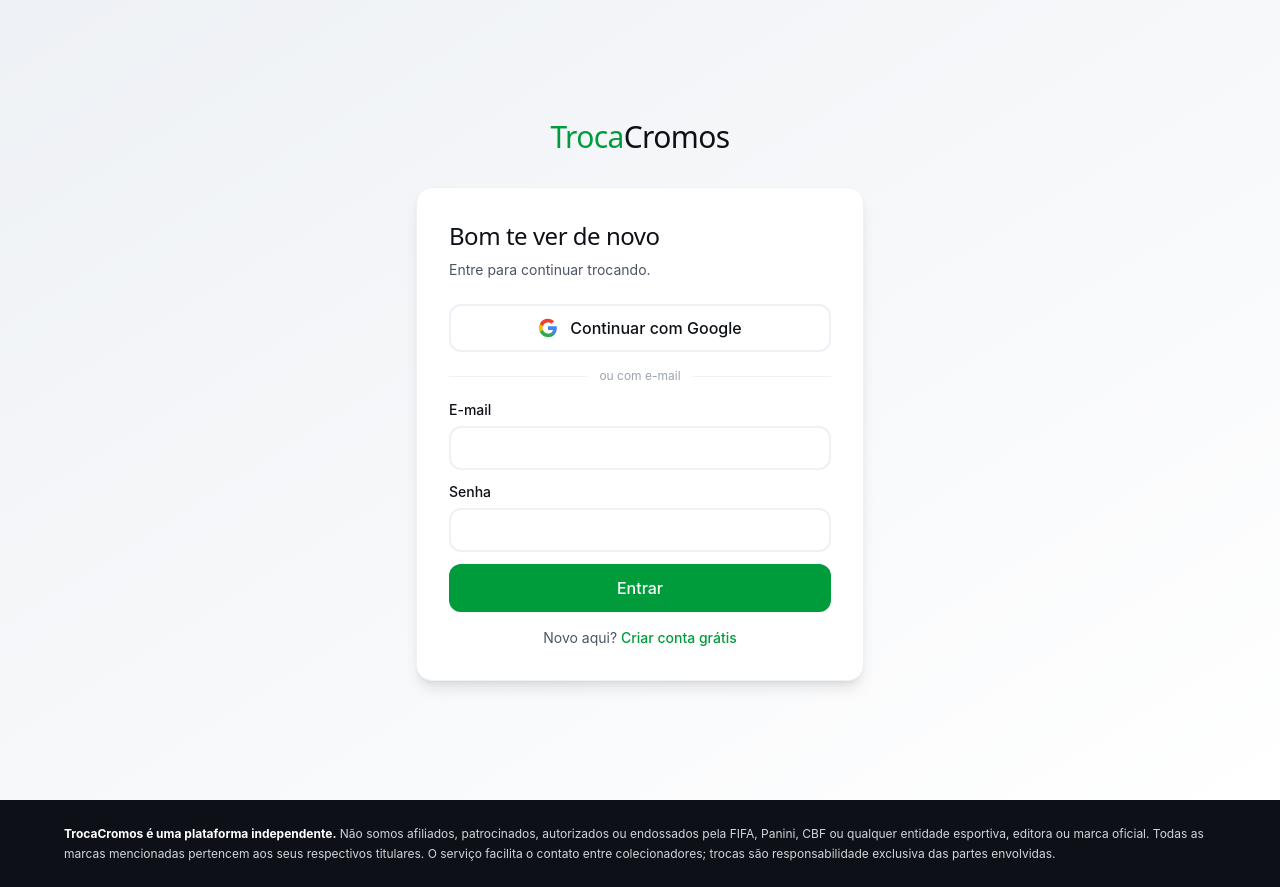
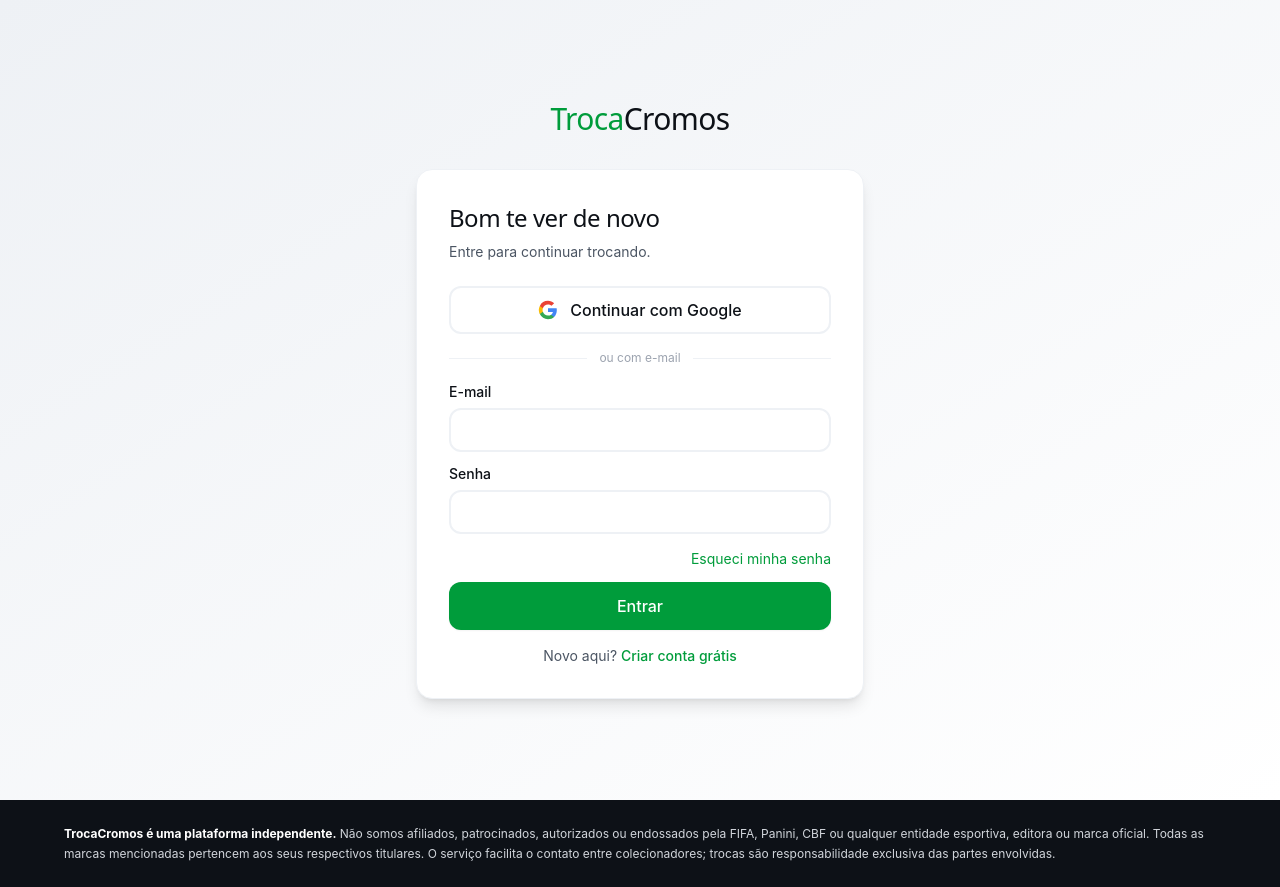
Before and after one commit to aquareladecorr-ops/trocacopa, a Next.js app: page /login in a window 1280 px wide. Built offline with nearby package versions, Linux system fonts and the light colour scheme.

Commit message:
login: adiciona link Esqueci minha senha

```diff
--- a/src/app/login/page.tsx
+++ b/src/app/login/page.tsx
@@ -89,6 +89,12 @@
                 <Input id="senha" type="password" required value={senha} onChange={(e) => setSenha(e.target.value)} />
               </div>
 
+              <div className="text-right">
+                <Link href="/recuperar-senha" className="text-sm text-brand-green hover:underline">
+                  Esqueci minha senha
+                </Link>
+              </div>
+
               {erro && (
                 <div className="bg-red-50 border border-red-200 rounded-lg p-3 text-sm text-red-700">{erro}</div>
               )}
```
